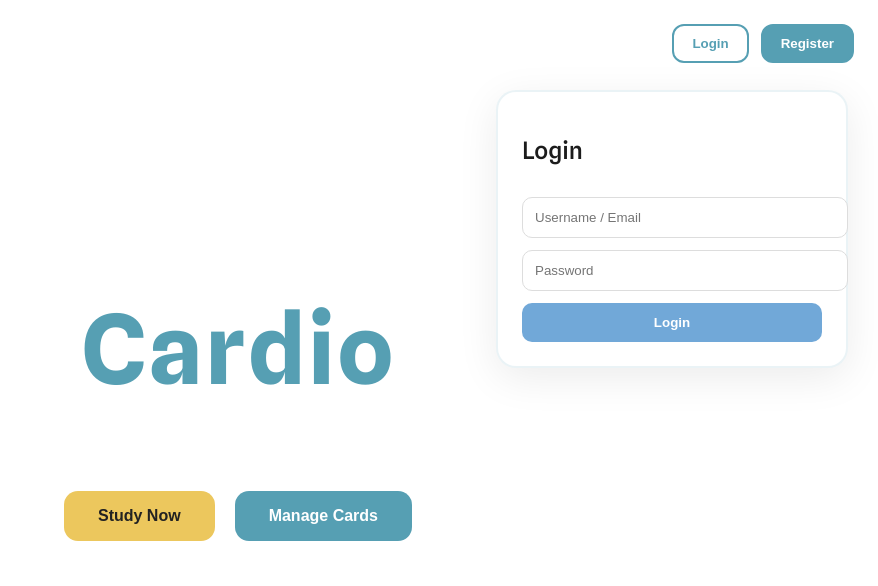
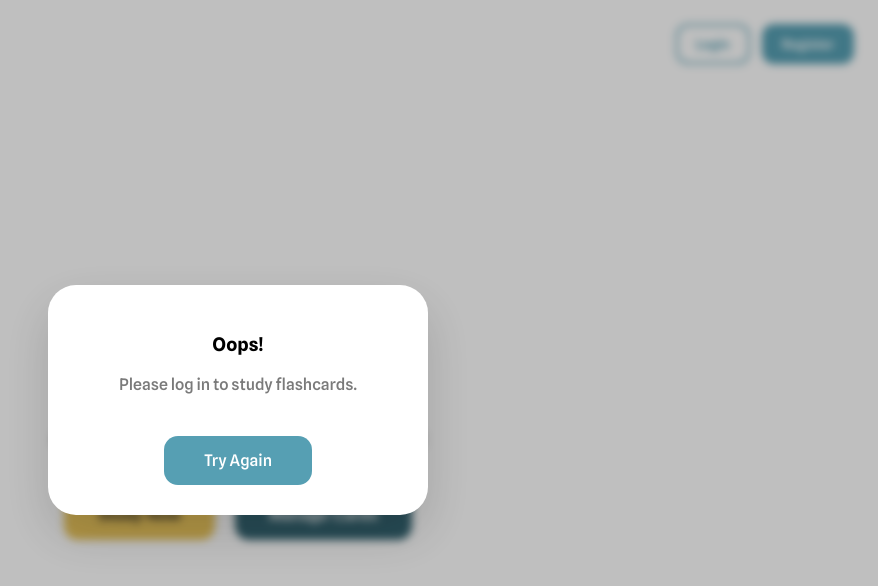
Before and after one commit to edenfdo/programming-on-the-internet-assignment-2, a React (Vite) app in the folder frontend/: page / in a window 1280 px wide. Both pictures are taken after a click on the button "Study Now". Shown: the top 586 px of the page, without its empty margins (402-1280 px from the left). Built offline with nearby package versions, Linux system fonts and the light colour scheme.

Commit message:
cleaned up some styling on navbar and search

```diff
--- a/frontend/src/App.jsx
+++ b/frontend/src/App.jsx
@@ -93,7 +93,7 @@ function App() {
   const [currentView, setCurrentView] = useState("landing");
 
   const [selectedStudySetId, setSelectedStudySetId] = useState("");
-  const [showLoginPrompt, setShowLoginPrompt] = useState(false);
+  // const [showLoginPrompt, setShowLoginPrompt] = useState(false);
 
   // const [searchTerm, setSearchTerm] = useState("");
 
@@ -103,7 +103,9 @@ function App() {
   );
 
 // Tracks whether the user is viewing the Login or Register form
-  const [isRegisterMode, setIsRegisterMode] = useState(false);
+
+
+  const [authMode, setAuthMode] = useState(null);
 
   const [email, setEmail] = useState("");
   const [password, setPassword] = useState("");
@@ -179,7 +181,8 @@ function App() {
 
       fetchExistingItems();
     } catch {
-      alert("Invalid login credentials");
+      setPopupMessage("Incorrect username or password.");
+      setShowPopup(true);
     }
   };
   const loadHistory = async () => {
@@ -265,7 +268,11 @@ function App() {
 
   const register = async () => {
     if (email.length < 3 || password.length < 4) {
-      alert("Username must be ≥ 3 chars, password ≥ 4 chars");
+      setPopupMessage(
+        "Username must be at least 3 characters and password must be at least 4 characters."
+      );
+
+      setShowPopup(true);
       return;
     }
 
@@ -281,12 +288,20 @@ function App() {
     const data = await res.json();
 
     if (!res.ok) {
-      alert(data.detail || "Registration failed");
+      setPopupMessage(
+        data.detail || "Registration failed"
+      );
+      setShowPopup(true);
       return;
     }
 
-    alert("Registration successful! You can now log in.");
-    setIsRegisterMode(false); // Switch back to login view automatically
+    setPopupMessage(
+      "Account created successfully! Please log in."
+    );
+
+    setShowPopup(true);
+
+    setAuthMode("login");
   };
 
   const logout = () => {
@@ -483,8 +498,7 @@ function App() {
   return (
     <LandingPage
       loggedIn={loggedIn}
-      isRegisterMode={isRegisterMode}
-      setIsRegisterMode={setIsRegisterMode}
+
       logout={logout}
       email={email}
       setEmail={setEmail}
@@ -495,13 +509,19 @@ function App() {
       globalSearch={globalSearch}
       setGlobalSearch={setGlobalSearch}
       searchResults={searchResults}
-      showLoginPrompt={showLoginPrompt}
-      setShowLoginPrompt={setShowLoginPrompt}
+      // showLoginPrompt={showLoginPrompt}
+      // setShowLoginPrompt={setShowLoginPrompt}
       setCurrentView={setCurrentView}
       isAdmin={isAdmin}
       loadHistory={loadHistory}
       recordHistory={recordHistory}
       setSelectedStudySetId={setSelectedStudySetId}
+      showPopup={showPopup}
+      popupMessage={popupMessage}
+      setPopupMessage={setPopupMessage}
+      setShowPopup={setShowPopup}
+      authMode={authMode}
+      setAuthMode={setAuthMode}
     />
   );
 }
--- /dev/null
+++ b/frontend/src/components/Popup.jsx
@@ -0,0 +1,26 @@
+function Popup({
+  show,
+  message,
+  onClose
+}) {
+  if (!show) return null;
+
+  return (
+    <div className="popup-overlay">
+      <div className="popup-box">
+        <h3>Oops!</h3>
+
+        <p>{message}</p>
+
+        <button
+          className="popup-close"
+          onClick={onClose}
+        >
+          Try Again
+        </button>
+      </div>
+    </div>
+  );
+}
+
+export default Popup;
--- a/frontend/src/index.css
+++ b/frontend/src/index.css
@@ -5,8 +5,10 @@
   --border: #e5e4e7;
   --code-bg: #f4f3ec;
   --accent: #ffffff;
+  --mainlight: #c0d5db;
   --main: #569fb3;
   --highlight: #346471;
+  --highlightlighter: #4a7e8d;
   --yellow: #ecc75d;
   --pink: #b35686;
 }
@@ -32,6 +34,10 @@ h1 {
     font-size: 36px;
     margin: 20px 0;
   }
+}
+
+h3{
+  font-family: "Spline Sans";
 }
 
 p {
--- a/frontend/src/pages/LandingPage.jsx
+++ b/frontend/src/pages/LandingPage.jsx
@@ -1,11 +1,14 @@
 import Navbar from "../components/Navbar";
 import SearchBar from "../components/SearchBar";
 import "../styles/landing.css";
+import Popup from "../components/Popup";
 
 function LandingPage({
   loggedIn,
-  isRegisterMode,
-  setIsRegisterMode,
+  // isRegisterMode,
+  // setIsRegisterMode,
+  authMode,
+  setAuthMode,
   logout,
   email,
   setEmail,
@@ -16,63 +19,67 @@ function LandingPage({
   globalSearch,
   setGlobalSearch,
   searchResults,
-  showLoginPrompt,
-  setShowLoginPrompt,
+  // showLoginPrompt,
+  // setShowLoginPrompt,
   setCurrentView,
   isAdmin,
   loadHistory,
   recordHistory,
-  setSelectedStudySetId
+  setSelectedStudySetId,
+  showPopup,
+  popupMessage,
+  setPopupMessage,
+  setShowPopup
+
+
 }) {
+
+  const handleManageClick = () => {
+    if (!loggedIn) {
+      setPopupMessage(
+        "Please log in to manage flashcards."
+      );
+
+      setShowPopup(true);
+      return;
+    }
+
+    setCurrentView("manage");
+  };
 
   const handleStudyClick = () => {
   if (!loggedIn) {
-      setShowLoginPrompt(true);
+    setPopupMessage(
+      "Please log in to study flashcards."
+    );
 
-      setTimeout(() => {
-        setShowLoginPrompt(false);
-      }, 2000);
-
+    setShowPopup(true);
     return;
   }
 
   setCurrentView("study");
 };
 
-  const handleManageClick = () => {
-    if (!loggedIn) {
-      setShowLoginPrompt(true);
 
-      setTimeout(() => {
-        setShowLoginPrompt(false);
-      }, 2000);
-
-      return;
-    }
-
-    setCurrentView("manage");
-  };
 
   return (
     <div className="landing-page">
 
+      <Popup
+        show={showPopup}
+        message={popupMessage}
+        onClose={() => setShowPopup(false)}
+      />
+
       {/* Navbar */}
       <Navbar
         loggedIn={loggedIn}
-        isRegisterMode={isRegisterMode}
-        setIsRegisterMode={setIsRegisterMode}
+        authMode={authMode}
+        setAuthMode={setAuthMode}
         logout={logout}
       />
 
-      {/* Login Warning */}
-      {showLoginPrompt && (
-        <div className="login-warning-overlay">
-          <div className="login-warning-popup">
-            <p>You need to login first</p>
-            <div className="arrow-right">→</div>
-          </div>
-        </div>
-      )}
+
 
       {/* Hero */}
       <div className="landing-content">
@@ -116,13 +123,30 @@ function LandingPage({
                       setCurrentView("study");
                     }}
                   >
+                    <div
+                      key={index}
+                      className="search-result-item"
+                      onClick={() => {
+                        recordHistory(
+                          result.setTitle,
+                          "studied"
+                        );
+
+                        setSelectedStudySetId(
+                          String(result.setId)
+                        );
+
+                        setCurrentView("study");
+                      }}
+                    >
+                      <div className="search-result-item">
                         <strong>{result.term}</strong>
 
-                    <p>{result.definition}</p>
-
-                    <small>
-                      {result.setTitle}
-                    </small>
+                        <div className="search-result-set">
+                          Found in: {result.setTitle}
+                        </div>
+                      </div>
+                    </div>
                   </div>
                 ))}
               </div>
@@ -133,14 +157,14 @@ function LandingPage({
         <div className="landing-buttons">
 
           <button
-            className="hero-button study"
+            className="managecard-button study"
             onClick={handleStudyClick}
           >
             Study Now
           </button>
 
           <button
-            className="hero-button manage"
+            className="managecard-button manage"
             onClick={handleManageClick}
           >
             Manage Cards
@@ -148,7 +172,7 @@ function LandingPage({
 
           {isAdmin && (
             <button
-              className="hero-button"
+              className="managecard-button"
               onClick={loadHistory}
             >
               Admin Dashboard
@@ -160,11 +184,11 @@ function LandingPage({
       </div>
 
       {/* Login/Register Panel */}
-      {!loggedIn && (
+      {!loggedIn && authMode && (
       <div className="auth-sidebar">
 
           <h2>
-            {isRegisterMode
+            {authMode === "register"
               ? "Create Account"
               : "Login"}
           </h2>
@@ -187,7 +211,7 @@ function LandingPage({
             }
             onKeyDown={(e) => {
               if (e.key === "Enter") {
-                isRegisterMode
+                authMode === "register"
                 ? register()
                 : login();
               }
@@ -196,12 +220,12 @@ function LandingPage({
 
           <button
             onClick={
-              isRegisterMode
+              authMode === "register"
                 ? register
                 : login
             }
           >
-            {isRegisterMode
+            {authMode === "register"
             ? "Register"
             : "Login"}
           </button>
--- a/frontend/src/styles/landing.css
+++ b/frontend/src/styles/landing.css
@@ -21,12 +21,17 @@
   color: var(--main);
   letter-spacing: 2px;
   margin-bottom: 20px;
+  font-family: "Spline Sans";
+
 }
 
 .landing-subtitle {
-  font-size: 1.3rem;
+  font-size: 1.2rem;
   margin-bottom: 40px;
   opacity: 0.95;
+  color: var(--titletext);
+  font-style: italic;
+  font-family: "Spline Sans";
 }
 
 .landing-buttons {
@@ -35,7 +40,7 @@
   justify-content: center;
 }
 
-.hero-button {
+.managecard-button {
   padding: 16px 34px;
   border: none;
   border-radius: 14px;
@@ -45,29 +50,29 @@
   transition: 0.25s ease;
 }
 
-.hero-button:hover {
+.managecard-button:hover {
   transform: translateY(-3px);
 }
 
-.hero-button.study {
+.managecard-button.study {
    background: var(--yellow);
   color: #222;
   border: none;
 }
 
-.hero-button.study:hover {
+.managecard-button.study:hover {
   background: #f2d57d;
   transform: translateY(-2px);
 }
 
-.hero-button.manage {
- background: var(--main);
+.managecard-button.manage {
+ background: var(--highlight);
   color: white;
   border: none;
 }
 
-.hero-button.manage:hover {
-  background: var(--highlight);
+.managecard-button.manage:hover {
+  background: var(--highlightlighter);
 }
 
 .landing-navbar {
@@ -83,6 +88,7 @@
   border-radius: 12px;
   cursor: pointer;
   backdrop-filter: blur(10px);
+  font-family: "Spline Sans";
   font-weight: 600;
   background: white;
   color: var(--main);
@@ -97,6 +103,7 @@
 .auth-sidebar {
   position: absolute;
   right: 30px;
+
   top: 90px;
   width: 300px;
   padding: 24px;
@@ -115,17 +122,25 @@
   padding: 12px;
   border-radius: 10px;
   border: 1px solid #ddd;
+  font-family: "Spline Sans";
 }
 
 .auth-sidebar button {
   padding: 12px;
   border: none;
   border-radius: 10px;
-  background: #71a8d8;
+  background: var(--main);
   color: white;
+  font-family: "Spline Sans";
   font-weight: 700;
   cursor: pointer;
 }
+
+.auth-sidebar button:hover {
+
+  background: var(--highlight);
+}
+
 
 .login-warning-overlay {
   position: absolute;
@@ -135,8 +150,8 @@
 }
 
 .login-warning-popup {
-  background: white;
-  color: #ff8a00;
+  background: var(--highlight);
+  color: white;
   padding: 18px 24px;
   border-radius: 16px;
   font-weight: 700;
@@ -151,13 +166,14 @@
   top: 50%;
   transform: translateY(-50%);
   font-size: 2rem;
-  color: white;
+  color: var(--highlight);
 }
 
 .global-search-container {
   display: flex;
   justify-content: center;
   margin-bottom: 20px;
+
 }
 
 .global-search-input {
@@ -167,6 +183,7 @@
   border: 2px solid var(--main);
   font-size: 1rem;
   outline: none;
+  font-family: "Spline Sans";
 }
 
 .global-search-input:focus {
@@ -177,20 +194,22 @@
 .search-results {
   width: 420px;
   margin: 10px auto;
-  background: white;
+  padding: 10px 5px;
+  background: var(--white);
   border-radius: 14px;
   box-shadow: 0 10px 30px rgba(0,0,0,0.1);
   overflow: hidden;
+  font-family: "Spline Sans";
+  color:black;
 }
 
 .search-result-item {
   padding: 12px 16px;
-  border-bottom: 1px solid #eee;
   cursor: pointer;
 }
 
 .search-result-item:hover {
-  background: rgba(86,159,179,0.08);
+  background: var(--mainlight);
 }
 
 .search-result-item strong {
@@ -200,6 +219,8 @@
 .search-result-item small {
   color: #888;
 }
+
+
 
 @keyframes floatIn {
   from {
@@ -212,3 +233,86 @@
     transform: translateX(0);
   }
 }
+
+/* Dark overlay */
+.popup-overlay {
+  position: fixed;
+  inset: 0;
+
+  background: rgba(0, 0, 0, 0.25);
+  backdrop-filter: blur(4px);
+
+  display: flex;
+  justify-content: center;
+  align-items: center;
+
+  z-index: 9999;
+}
+
+/* White card */
+.popup-box {
+  width: 40%;
+  max-width: 300px;
+
+  background: white;
+  border-radius: 28px;
+
+  padding: 30px 40px;
+
+  text-align: center;
+
+  box-shadow:
+    0 20px 50px rgba(0,0,0,0.15);
+
+  animation: popupFade 0.25s ease;
+}
+
+/* Message */
+.popup-box p {
+  margin: 0 0 40px;
+
+  font-family: "Spline Sans";
+  font-size: 1rem;
+  font-weight: 500;
+
+  line-height: 1.4;
+
+  color: #7a7a7a;
+}
+
+/* OK button */
+.popup-close {
+  background: var(--main);
+
+  color: white;
+
+  border: none;
+  border-radius: 14px;
+
+  padding: 15px 40px;
+
+  font-family: "Spline Sans";
+  font-size: 1rem;
+  font-weight: 500;
+
+  cursor: pointer;
+
+  transition: 0.2s ease;
+}
+
+.popup-close:hover {
+  background: var(--highlight);
+  transform: translateY(-2px);
+}
+
+@keyframes popupFade {
+  from {
+    opacity: 0;
+    transform: scale(0.96);
+  }
+
+  to {
+    opacity: 1;
+    transform: scale(1);
+  }
+}
```
Also changed, not shown: frontend/src/components/AuthSidebar.jsx (+5 -5 lines), frontend/src/components/Navbar.jsx (+16 -4 lines). Lines whose indentation alone changed are shown as unchanged.
